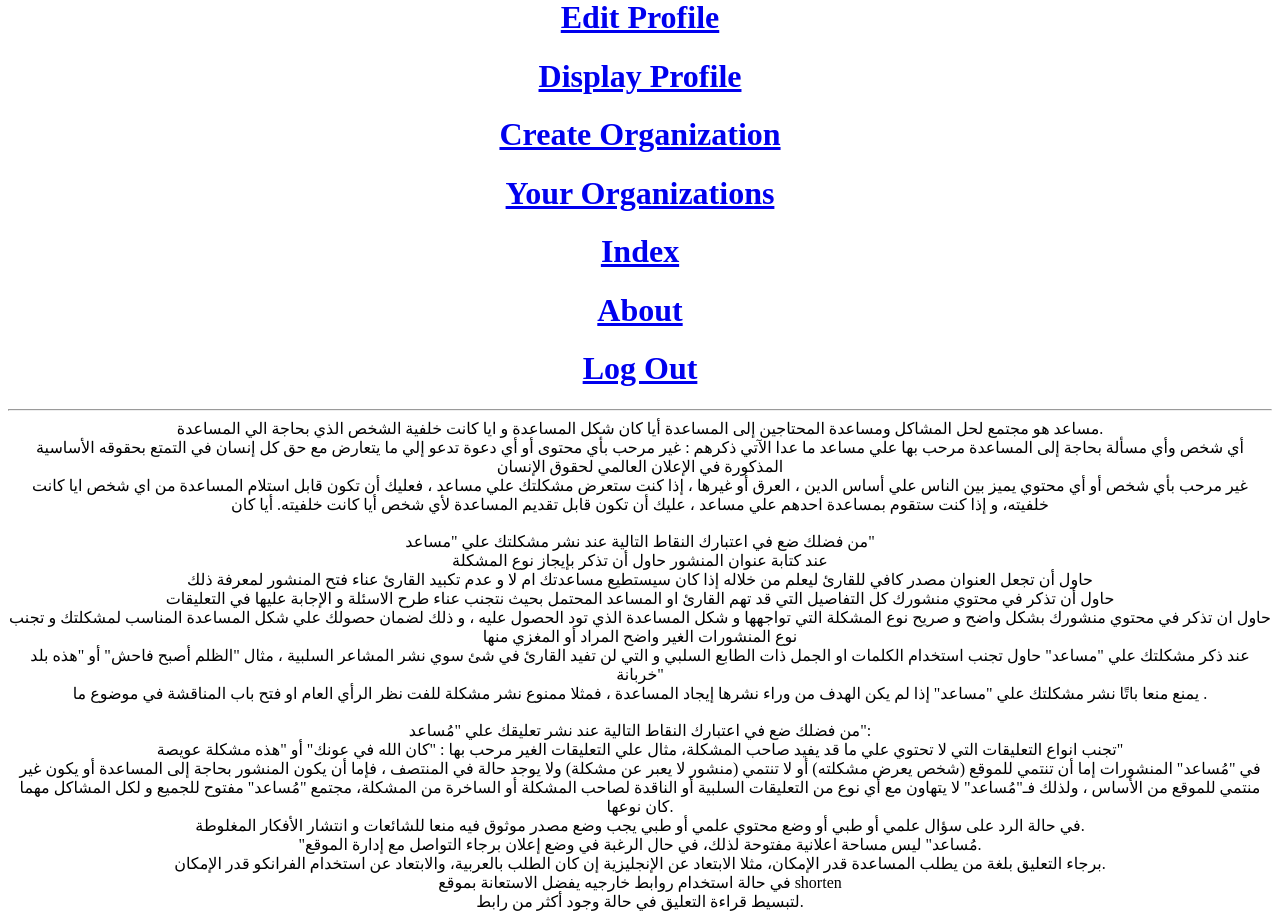
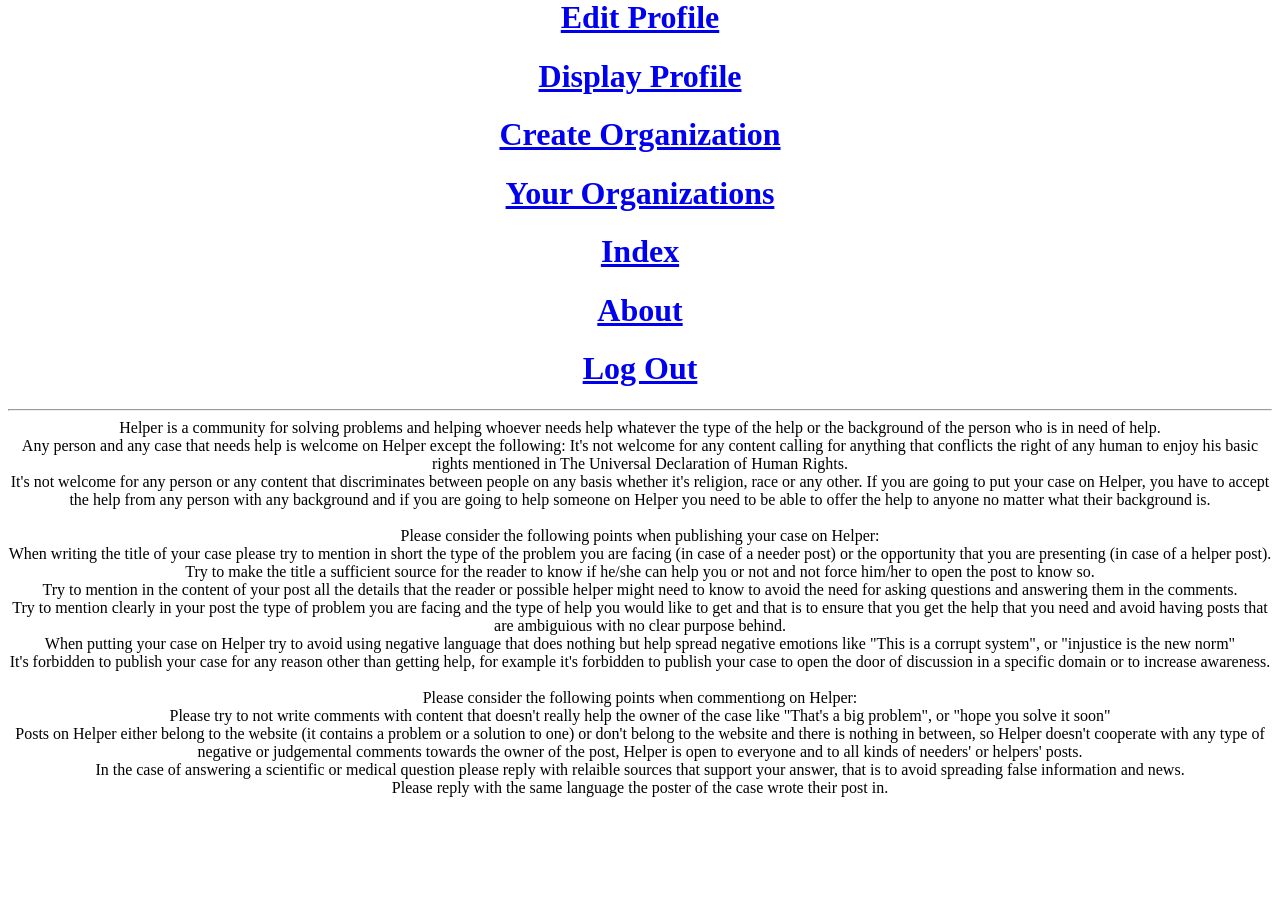
Before and after one commit to amralaaeldien/The-Social-Work, a Django app: template infrastructure/templates/about.html in a window 1280 px wide. Shown: the part 22-941 px from the top of the page. After the commit the page ends 819 px from the top, so only its background shows below. Run offline with Django 3.2, Linux system fonts and the light colour scheme; the template is opened without the code that fills it, so the values that code supplies are empty; the visitor is signed in with stand-in values (Sample User, id 1).

Commit message:
Update about.html

```diff
--- a/infrastructure/templates/about.html
+++ b/infrastructure/templates/about.html
@@ -1,45 +1,51 @@
 {%extends 'base.html'%}
 {%block content%}
 
-مساعد هو مجتمع لحل المشاكل ومساعدة المحتاجين إلى المساعدة أيا كان شكل المساعدة و ايا كانت خلفية الشخص الذي بحاجة الي المساعدة.
+Helper is a community for solving problems and helping whoever needs help whatever the type of the help or the background of the person who is in need of help.
 <br>
-أي شخص وأي مسألة بحاجة إلى المساعدة مرحب بها علي مساعد ما عدا الآتي ذكرهم :
-غير مرحب بأي محتوى أو أي دعوة تدعو إلي ما يتعارض مع حق كل إنسان في التمتع بحقوقه الأساسية المذكورة في الإعلان العالمي لحقوق الإنسان
+Any person and any case that needs help is welcome on Helper except the following:
+It's not welcome for any content calling for anything that conflicts the right of any human to enjoy his basic rights mentioned in The Universal Declaration of Human Rights.
 <br>
-غير مرحب بأي شخص أو أي محتوي يميز بين الناس علي أساس الدين ، العرق أو غيرها ، إذا كنت ستعرض مشكلتك علي مساعد ، فعليك أن تكون قابل استلام المساعدة من اي شخص ايا  كانت خلفيته، و إذا كنت ستقوم بمساعدة احدهم علي مساعد ، عليك أن تكون قابل تقديم المساعدة لأي شخص أيا  كانت خلفيته. أيا كان
+It's not welcome for any person or any content that discriminates between people on any basis whether it's religion, race or any other.
+If you are going to put your case on Helper, you have to accept the help from any person with any background and if you are going to help
+someone on Helper you need to be able to offer the help to anyone no matter what their background is.
 <br>
 <br>
-من فضلك ضع في اعتبارك النقاط التالية عند نشر مشكلتك علي "مساعد"
+Please consider the following points when publishing your case on Helper:
 <br>
-عند كتابة عنوان المنشور حاول أن تذكر بإيجاز نوع المشكلة
+When writing the title of your case please try to mention in short the type of the problem you are facing (in case of a needer post)
+ or the opportunity that you are presenting (in case of a helper post).
 <br>
-حاول أن تجعل العنوان مصدر كافي للقارئ ليعلم من خلاله إذا كان سيستطيع مساعدتك ام لا و عدم تكبيد القارئ عناء فتح المنشور لمعرفة ذلك
+Try to make the title a sufficient source for the reader to know if he/she can help you or not and not force him/her to open the post to know so.
 <br>
-حاول أن تذكر في محتوي منشورك كل التفاصيل التي قد تهم القارئ او المساعد المحتمل بحيث نتجنب عناء طرح الاسئلة و الإجابة عليها في التعليقات
+Try to mention in the content of your post all the details that the reader or possible helper might need to know to avoid the need for asking questions and
+answering them in the comments.
 <br>
-حاول ان تذكر في محتوي منشورك بشكل واضح و صريح نوع المشكلة التي تواجهها و شكل المساعدة الذي تود الحصول عليه ، و ذلك لضمان حصولك علي شكل المساعدة المناسب لمشكلتك و تجنب نوع المنشورات الغير واضح المراد أو المغزي منها
+ Try to mention clearly in your post the type of problem you are facing and the type of help you would like to get and that is to ensure that
+ you get the help that you need and avoid having posts that are ambiguious with no clear purpose behind.
 <br>
-عند ذكر مشكلتك علي "مساعد" حاول تجنب استخدام الكلمات او الجمل ذات الطابع السلبي و التي لن تفيد القارئ في شئ سوي نشر المشاعر السلبية ، مثال "الظلم أصبح فاحش" أو "هذه بلد خربانة"
+When putting your case on Helper try to avoid using negative language that does nothing but help
+spread negative emotions like "This is a corrupt system", or "injustice is the new norm"
 <br>
-يمنع منعا باتًا نشر مشكلتك علي "مساعد" إذا لم يكن الهدف من وراء نشرها إيجاد المساعدة ، فمثلا ممنوع نشر مشكلة للفت نظر الرأي العام او فتح باب المناقشة في موضوع ما .
+ It's forbidden to publish your case for any reason other than getting help, for example it's forbidden to publish your case to open
+ the door of discussion in a specific domain or to increase awareness.
 
 <br>
 <br>
 
-من فضلك ضع في اعتبارك النقاط التالية عند نشر تعليقك علي "مُساعد":
+Please consider the following points when commentiong on Helper:
 <br>
-تجنب انواع التعليقات التي لا تحتوي علي ما قد يفيد صاحب المشكلة، مثال علي التعليقات الغير مرحب بها :  "كان الله في عونك" أو "هذه مشكلة عويصة"
+Please try to not write comments with content that doesn't really help the owner of the case like "That's a big problem", or "hope you solve it soon"
 <br>
-في "مُساعد" المنشورات إما أن تنتمي للموقع (شخص يعرض مشكلته) أو لا تنتمي (منشور لا يعبر عن مشكلة) ولا يوجد حالة في المنتصف ، فإما أن يكون المنشور بحاجة إلى المساعدة أو يكون غير منتمي للموقع من الأساس ، ولذلك فـ"مُساعد" لا يتهاون مع أي نوع من التعليقات السلبية أو الناقدة لصاحب المشكلة أو الساخرة من المشكلة، مجتمع "مُساعد" مفتوح للجميع و لكل المشاكل مهما كان نوعها.
+Posts on Helper either belong to the website (it contains a problem or a solution to one) or don't belong to the website and there is nothing in between,
+so Helper doesn't cooperate with any type of negative or judgemental comments towards the owner of the post, Helper is open to everyone and to all kinds
+of needers' or helpers' posts.
 <br>
-في حالة الرد على سؤال علمي أو طبي أو وضع محتوي علمي أو طبي يجب وضع مصدر موثوق فيه منعا للشائعات و انتشار الأفكار المغلوطة. <br>
-"مُساعد" ليس مساحة اعلانية مفتوحة لذلك، في حال الرغبة في وضع إعلان برجاء التواصل مع إدارة الموقع.
+In the case of answering a scientific or medical question please reply with relaible sources that support your answer, that is to avoid spreading false
+information and news.
 <br>
-برجاء التعليق بلغة من يطلب المساعدة قدر الإمكان، مثلا الابتعاد عن الإنجليزية إن كان الطلب بالعربية، والابتعاد عن استخدام الفرانكو قدر الإمكان.
-<br>
-في حالة استخدام روابط خارجيه يفضل الاستعانة بموقع shorten
-<br>
- لتبسيط قراءة التعليق في حالة وجود أكثر من رابط.
+Please reply with the same language the poster of the case wrote their post in.
+
 
 
 
```
